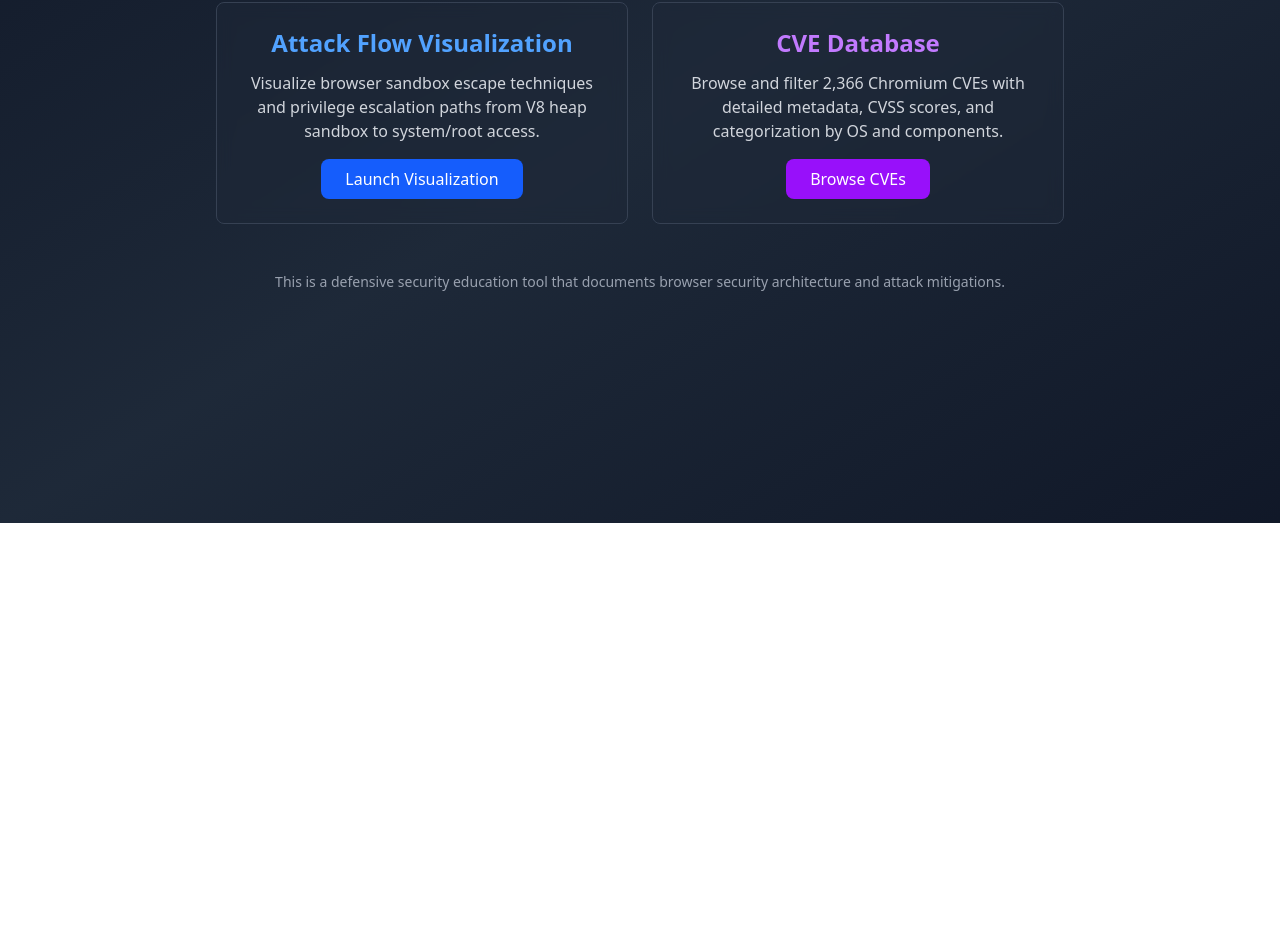
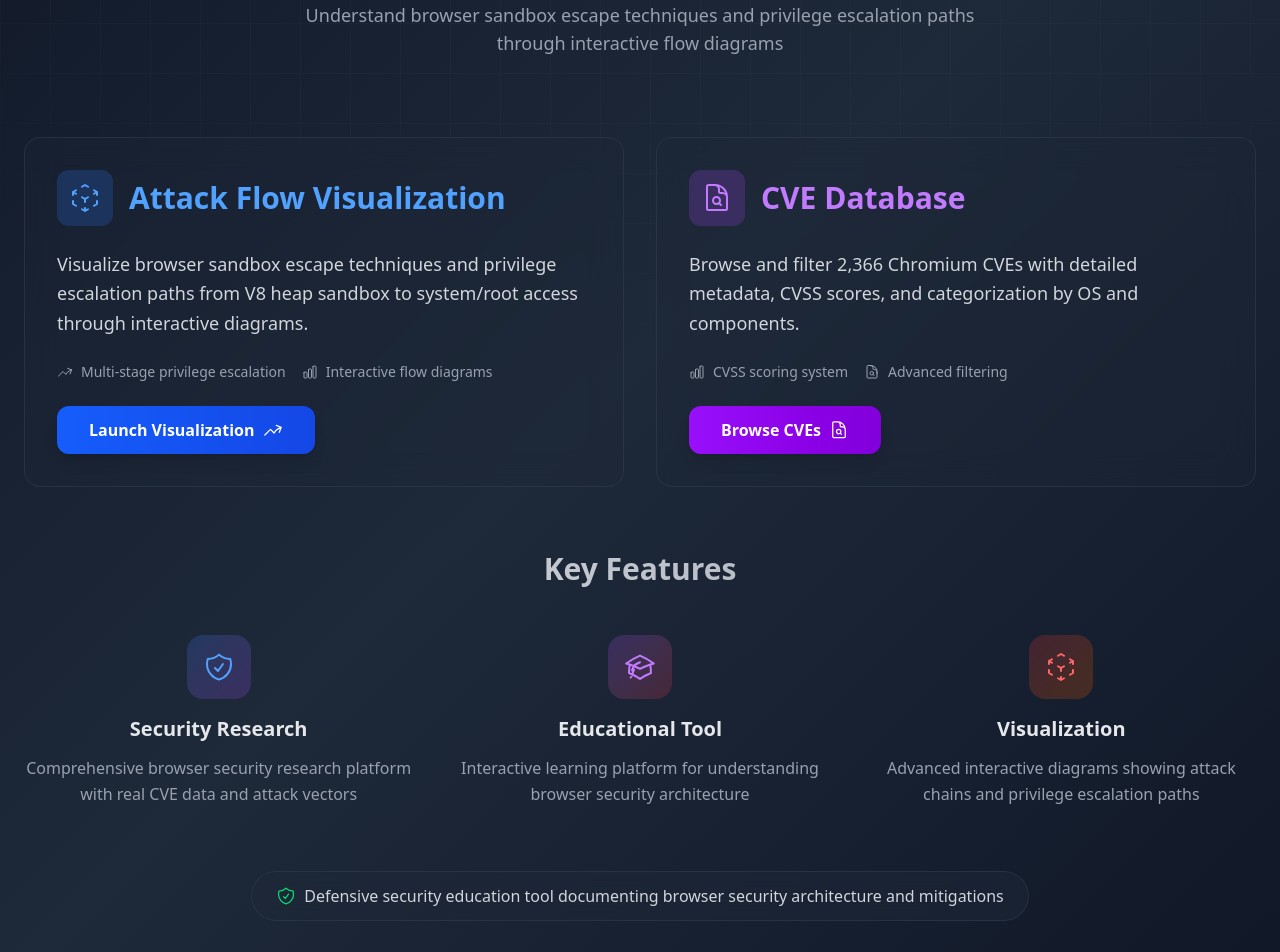
Before and after one commit to filiprab/escapeflow, a Next.js app: page / in a window 1280 px wide. Shown: the part 277-1229 px from the top of the page. Before the commit the page ends 800 px from the top, so only its background shows below. Built offline with nearby package versions, Linux system fonts and the light colour scheme.

Commit message:
Better frontpage UI
Signed-off-by: Filip Rabara <rabara.filip@gmail.com>

```diff
--- a/src/app/page.tsx
+++ b/src/app/page.tsx
@@ -1,50 +1,152 @@
 import Link from 'next/link';
+import {
+  ShieldCheckIcon,
+  ChartBarIcon,
+  CubeTransparentIcon,
+  ArrowTrendingUpIcon,
+  DocumentMagnifyingGlassIcon,
+  AcademicCapIcon
+} from '@heroicons/react/24/outline';
 
 export default function Home() {
   return (
-    <div className="relative h-[calc(100vh-88px)] flex items-center justify-center">
-      <div className="max-w-4xl mx-auto px-6 text-center">
-        <div className="mb-8">
-          <h1 className="text-6xl font-bold mb-4 bg-gradient-to-r from-blue-400 via-purple-500 to-red-500 bg-clip-text text-transparent">
+    <div className="relative min-h-[calc(100vh-88px)] overflow-hidden">
+      {/* Animated background grid */}
+      <div className="absolute inset-0 bg-gradient-to-br from-gray-900 via-gray-800 to-gray-900">
+        <div className="absolute inset-0 bg-[linear-gradient(rgba(255,255,255,0.02)_1px,transparent_1px),linear-gradient(90deg,rgba(255,255,255,0.02)_1px,transparent_1px)] bg-[size:50px_50px] [mask-image:radial-gradient(ellipse_80%_50%_at_50%_0%,#000_70%,transparent_110%)]"></div>
+      </div>
+
+      <div className="relative z-10 max-w-7xl mx-auto px-6 py-16">
+        {/* Hero Section */}
+        <div className="text-center mb-20">
+
+          <h1 className="text-7xl md:text-8xl font-bold mb-6 bg-gradient-to-r from-blue-400 via-purple-500 to-red-500 bg-clip-text text-transparent animate-pulse">
             EscapeFlow
           </h1>
-          <p className="text-xl text-gray-300 mb-8">
+
+          <p className="text-2xl text-gray-300 mb-4 max-w-3xl mx-auto leading-relaxed">
             Interactive browser security attack surface visualization tool for security researchers
+          </p>
+
+          <p className="text-lg text-gray-400 max-w-2xl mx-auto">
+            Understand browser sandbox escape techniques and privilege escalation paths through interactive flow diagrams
           </p>
         </div>
 
-        <div className="grid grid-cols-1 md:grid-cols-2 gap-6 mb-12">
-          <div className="bg-gray-800/50 backdrop-blur-sm rounded-lg p-6 border border-gray-700">
-            <h2 className="text-2xl font-semibold mb-3 text-blue-400">Attack Flow Visualization</h2>
-            <p className="text-gray-300 mb-4">
-              Visualize browser sandbox escape techniques and privilege escalation paths from V8 heap sandbox to system/root access.
+        {/* Main Features */}
+        <div className="grid grid-cols-1 lg:grid-cols-2 gap-8 mb-16">
+          <div className="group bg-gray-800/30 backdrop-blur-lg rounded-2xl p-8 border border-gray-700/50 hover:border-blue-500/50 transition-all duration-300 hover:scale-[1.02] hover:shadow-2xl hover:shadow-blue-500/10">
+            <div className="flex items-center gap-4 mb-6">
+              <div className="p-3 bg-blue-500/20 rounded-xl group-hover:bg-blue-500/30 transition-colors">
+                <CubeTransparentIcon className="w-8 h-8 text-blue-400" />
+              </div>
+              <h2 className="text-3xl font-semibold text-blue-400">Attack Flow Visualization</h2>
+            </div>
+
+            <p className="text-gray-300 mb-6 text-lg leading-relaxed">
+              Visualize browser sandbox escape techniques and privilege escalation paths from V8 heap sandbox to system/root access through interactive diagrams.
             </p>
+
+            <div className="flex items-center gap-4 mb-6">
+              <div className="flex items-center gap-2 text-sm text-gray-400">
+                <ArrowTrendingUpIcon className="w-4 h-4" />
+                Multi-stage privilege escalation
+              </div>
+              <div className="flex items-center gap-2 text-sm text-gray-400">
+                <ChartBarIcon className="w-4 h-4" />
+                Interactive flow diagrams
+              </div>
+            </div>
+
             <Link
               href="/flow"
-              className="inline-block bg-blue-600 hover:bg-blue-700 text-white px-6 py-2 rounded-lg transition-colors"
+              className="inline-flex items-center gap-2 bg-gradient-to-r from-blue-600 to-blue-700 hover:from-blue-700 hover:to-blue-800 text-white px-8 py-3 rounded-xl transition-all duration-300 font-semibold shadow-lg hover:shadow-blue-500/25"
             >
               Launch Visualization
+              <ArrowTrendingUpIcon className="w-5 h-5" />
             </Link>
           </div>
 
-          <div className="bg-gray-800/50 backdrop-blur-sm rounded-lg p-6 border border-gray-700">
-            <h2 className="text-2xl font-semibold mb-3 text-purple-400">CVE Database</h2>
-            <p className="text-gray-300 mb-4">
+          <div className="group bg-gray-800/30 backdrop-blur-lg rounded-2xl p-8 border border-gray-700/50 hover:border-purple-500/50 transition-all duration-300 hover:scale-[1.02] hover:shadow-2xl hover:shadow-purple-500/10">
+            <div className="flex items-center gap-4 mb-6">
+              <div className="p-3 bg-purple-500/20 rounded-xl group-hover:bg-purple-500/30 transition-colors">
+                <DocumentMagnifyingGlassIcon className="w-8 h-8 text-purple-400" />
+              </div>
+              <h2 className="text-3xl font-semibold text-purple-400">CVE Database</h2>
+            </div>
+
+            <p className="text-gray-300 mb-6 text-lg leading-relaxed">
               Browse and filter 2,366 Chromium CVEs with detailed metadata, CVSS scores, and categorization by OS and components.
             </p>
+
+            <div className="flex items-center gap-4 mb-6">
+              <div className="flex items-center gap-2 text-sm text-gray-400">
+                <ChartBarIcon className="w-4 h-4" />
+                CVSS scoring system
+              </div>
+              <div className="flex items-center gap-2 text-sm text-gray-400">
+                <DocumentMagnifyingGlassIcon className="w-4 h-4" />
+                Advanced filtering
+              </div>
+            </div>
+
             <Link
               href="/catalog"
-              className="inline-block bg-purple-600 hover:bg-purple-700 text-white px-6 py-2 rounded-lg transition-colors"
+              className="inline-flex items-center gap-2 bg-gradient-to-r from-purple-600 to-purple-700 hover:from-purple-700 hover:to-purple-800 text-white px-8 py-3 rounded-xl transition-all duration-300 font-semibold shadow-lg hover:shadow-purple-500/25"
             >
               Browse CVEs
+              <DocumentMagnifyingGlassIcon className="w-5 h-5" />
             </Link>
           </div>
         </div>
 
-        <div className="text-sm text-gray-400">
-          <p>
-            This is a defensive security education tool that documents browser security architecture and attack mitigations.
-          </p>
+        {/* Key Features Section */}
+        <div className="mb-16">
+          <h3 className="text-3xl font-bold text-center mb-12 bg-gradient-to-r from-gray-200 to-gray-400 bg-clip-text text-transparent">
+            Key Features
+          </h3>
+
+          <div className="grid grid-cols-1 md:grid-cols-3 gap-8">
+            <div className="text-center group">
+              <div className="mx-auto w-16 h-16 bg-gradient-to-br from-blue-500/20 to-purple-500/20 rounded-2xl flex items-center justify-center mb-4 group-hover:scale-110 transition-transform">
+                <ShieldCheckIcon className="w-8 h-8 text-blue-400" />
+              </div>
+              <h4 className="text-xl font-semibold mb-3 text-gray-200">Security Research</h4>
+              <p className="text-gray-400 leading-relaxed">
+                Comprehensive browser security research platform with real CVE data and attack vectors
+              </p>
+            </div>
+
+            <div className="text-center group">
+              <div className="mx-auto w-16 h-16 bg-gradient-to-br from-purple-500/20 to-red-500/20 rounded-2xl flex items-center justify-center mb-4 group-hover:scale-110 transition-transform">
+                <AcademicCapIcon className="w-8 h-8 text-purple-400" />
+              </div>
+              <h4 className="text-xl font-semibold mb-3 text-gray-200">Educational Tool</h4>
+              <p className="text-gray-400 leading-relaxed">
+                Interactive learning platform for understanding browser security architecture
+              </p>
+            </div>
+
+            <div className="text-center group">
+              <div className="mx-auto w-16 h-16 bg-gradient-to-br from-red-500/20 to-orange-500/20 rounded-2xl flex items-center justify-center mb-4 group-hover:scale-110 transition-transform">
+                <CubeTransparentIcon className="w-8 h-8 text-red-400" />
+              </div>
+              <h4 className="text-xl font-semibold mb-3 text-gray-200">Visualization</h4>
+              <p className="text-gray-400 leading-relaxed">
+                Advanced interactive diagrams showing attack chains and privilege escalation paths
+              </p>
+            </div>
+          </div>
+        </div>
+
+        {/* Footer */}
+        <div className="text-center">
+          <div className="inline-flex items-center gap-2 bg-gray-800/50 backdrop-blur-sm rounded-full px-6 py-3 border border-gray-700/50">
+            <ShieldCheckIcon className="w-5 h-5 text-green-400" />
+            <span className="text-gray-300">
+              Defensive security education tool documenting browser security architecture and mitigations
+            </span>
+          </div>
         </div>
       </div>
     </div>
```
Also changed, not shown: src/components/catalog/CatalogPage.tsx (+80 -21 lines).
